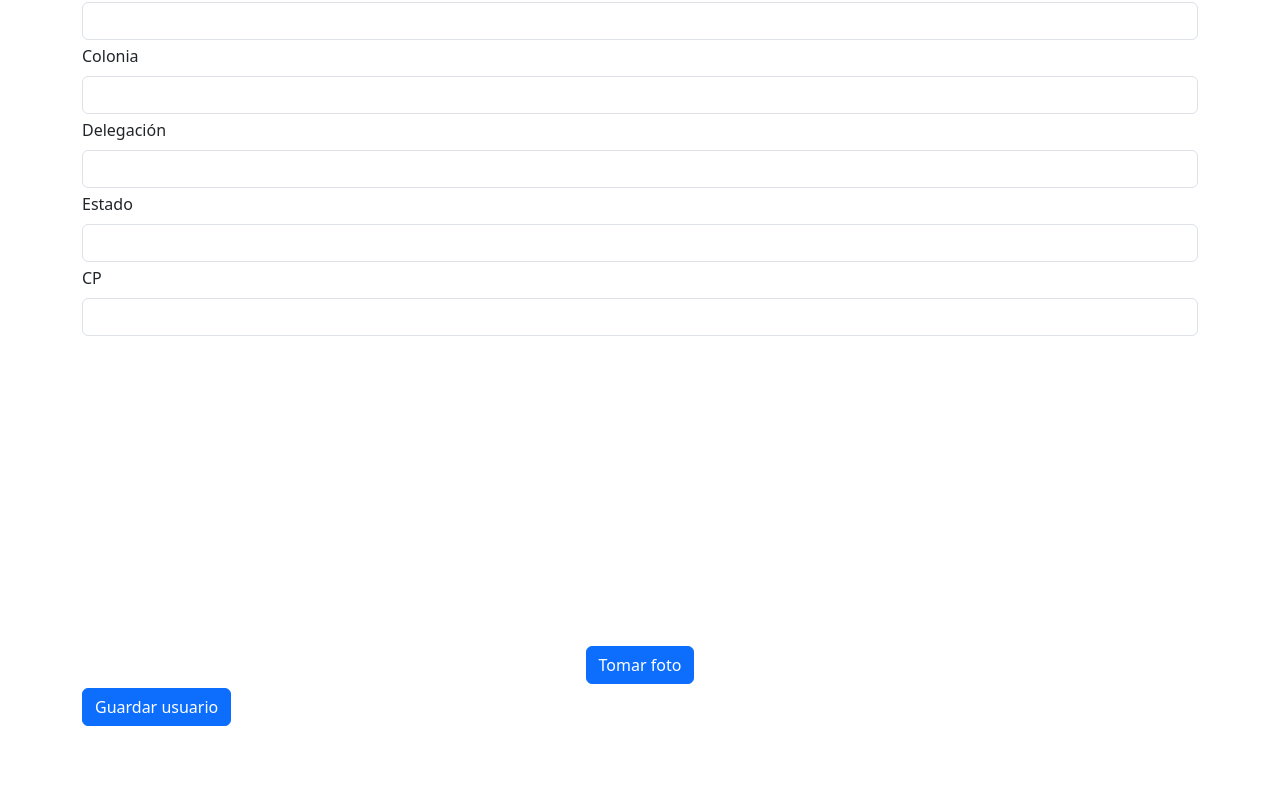
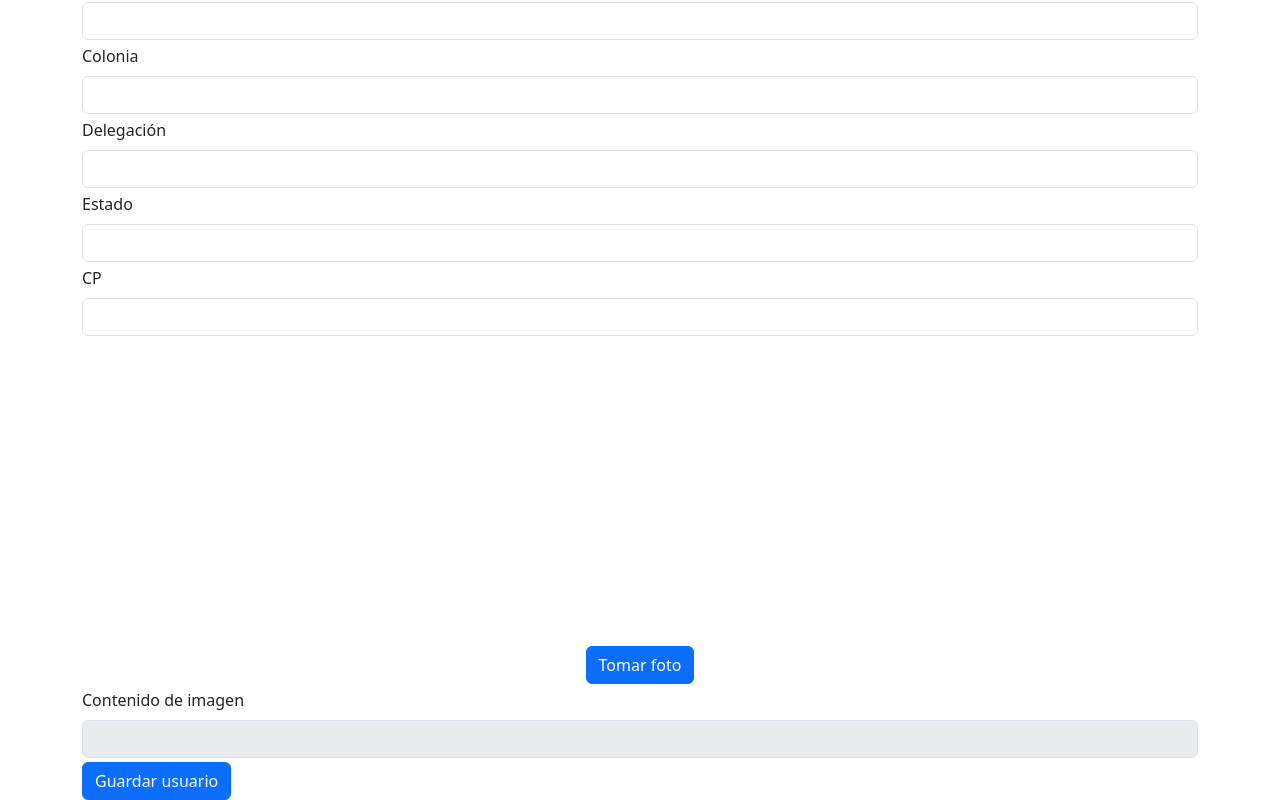
Before and after one commit to ivan5500/user-app, a React (Create React App) app: page /users/add in a window 1280 px wide. Shown: the part 642-1442 px from the top of the page. Before the commit the page ends 1368 px from the top, so only its background shows below. Built offline with nearby package versions, Linux system fonts and the light colour scheme; no server answers.

Commit message:
(ADD) Validation for required photo added

```diff
--- a/src/components/User/AddUser.jsx
+++ b/src/components/User/AddUser.jsx
@@ -38,6 +38,13 @@ export function AddUser() {
     }
     return "La fecha debe ser anterior al día de hoy";
   };
+  const validatePhoto = (value) => {
+    if (imgSrc.trim() !== "") {
+      return true;
+    }
+    return "La foto es necesaria";
+  };
+
   const savePhoto = (imgSrcBase64) => {
     console.log(imgSrcBase64);
     setImgSrc(imgSrcBase64);
@@ -318,7 +325,26 @@ export function AddUser() {
         </div>
         <div className="mb-1">
           <Photo savePhoto={savePhoto} />
-          {imgSrc && <img src={imgSrc} alt="Avatar" />}
+        </div>
+        <div className="mb-1">
+          <label htmlFor="photo" className="form-label">
+            Contenido de imagen
+          </label>
+          <input
+            type="text"
+            className="form-control"
+            value={imgSrc}
+            disabled={true}
+            id="pc"
+            {...register("photo", {
+              validate: {
+                validatePhoto,
+              },
+            })}
+          />
+          {errors.photo && (
+            <span className="userFieldRequired">{errors.photo.message}</span>
+          )}
         </div>
         <button type="submit" className="btn btn-primary">
           Guardar usuario
```
